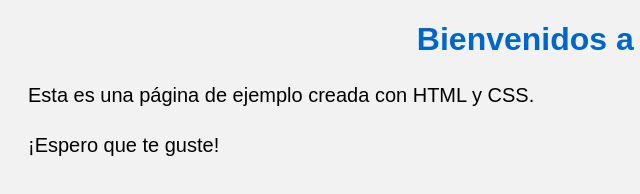
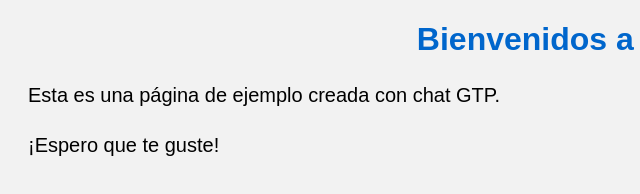
Before and after one commit to LuisSantiagoCortes/Platzi_ChatGPT, a plain HTML site: page index.html in a window 1280 px wide. Shown: the full height of the page, 0-640 px from the left. Drawn offline with Linux system fonts and the light colour scheme.

Commit message:
cambia a chat gpt

```diff
--- a/index.html
+++ b/index.html
@@ -22,7 +22,7 @@
 </head>
 <body>
 	<h1>Bienvenidos a mi página web</h1>
-	<p>Esta es una página de ejemplo creada con HTML y CSS.</p>
+	<p>Esta es una página de ejemplo creada con chat GTP.</p>
 	<p>¡Espero que te guste!</p>
 </body>
 </html>
```
